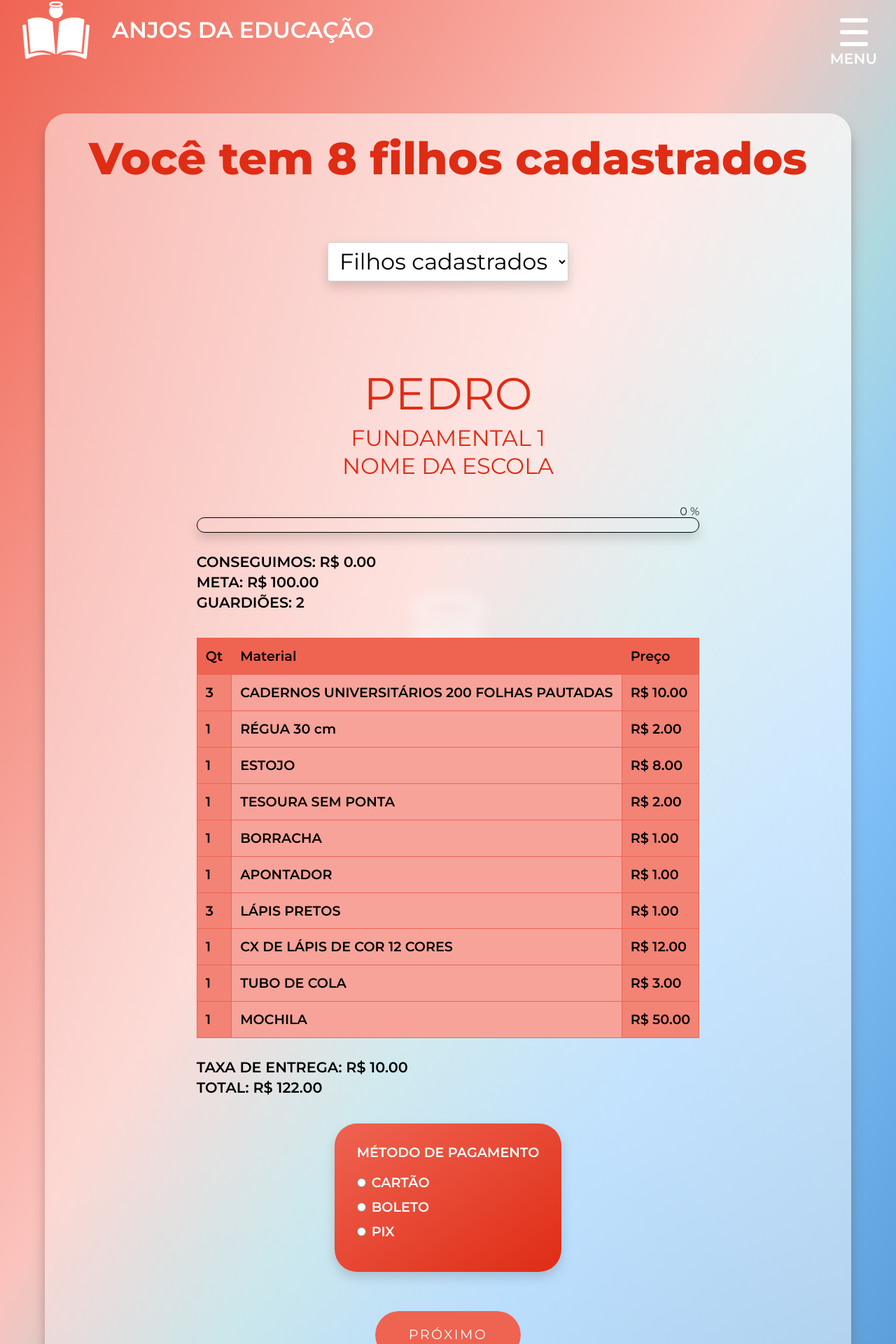
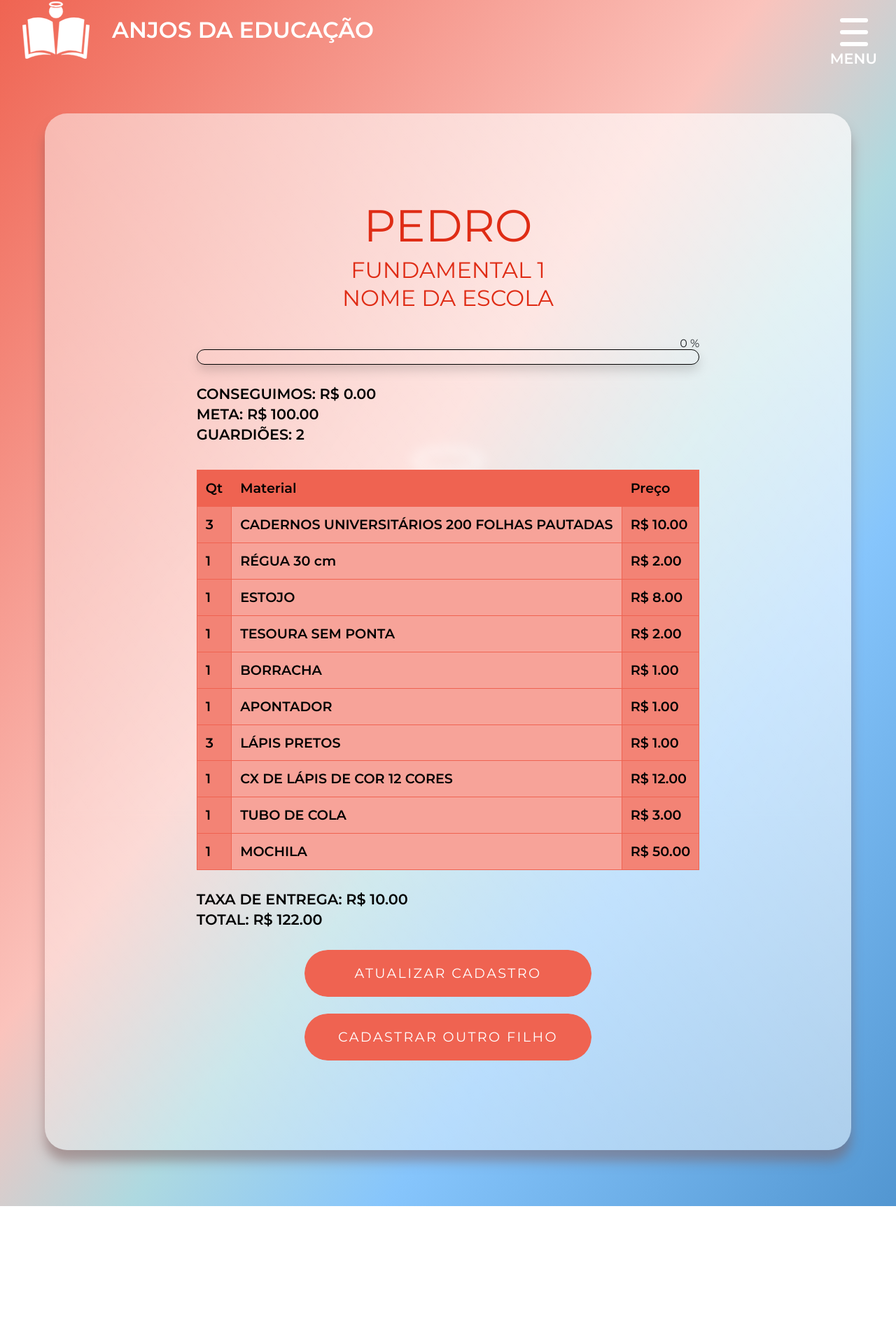
Before and after one commit to bob-mw/anjosDaEducacao, a React (Create React App) app: page /childDetails in a window 1280 px wide. Shown: the part 14-1934 px from the top of the page at 70% size. After the commit the page ends 1737 px from the top, so only its background shows below. Built offline with nearby package versions, Linux system fonts and the light colour scheme.

Commit message:
:package: implemented hook boolean chipInPage. If true this page is chipIn donater. If false this page is childDetails

```diff
--- a/src/Pages/ChildDetails/index.jsx
+++ b/src/Pages/ChildDetails/index.jsx
@@ -1,29 +1,17 @@
-import React from 'react'
-import ChipIn from '../../components/ChipInComponent/'
-import fakeData from '../../data/fakeDbChildrens'
-
-import * as S from './styled'
+import React, { useContext, useEffect } from 'react';
+import ChipIn from '../../components/ChipInComponent';
+import context from '../../context/context';
 
 const ChildDetails = () => {
+
+    const { chipInPage, setChipInPage } = useContext(context);
+
+    useEffect(() => {
+        setChipInPage(false)
+    }, [chipInPage])
+
     return (
-        <>
-
-            <S.Title>Você tem { fakeData.length } filhos cadastrados</S.Title>
-
-            <S.Label htmlFor="yourChildrens">
-
-                <S.Select name="yourChildrens" id="yourChildrens">
-                    <option value="" selected disabled>Filhos cadastrados</option>
-                    {
-                        fakeData.map((child, index) => (
-                            <option key={index} value={child.name}>{child.name}</option>
-                        ))
-                    }
-                </S.Select>
-            </S.Label>
-
-            <ChipIn/>
-        </>
+        <ChipIn/>
     )
 }
 
--- a/src/Pages/ChipIn.jsx
+++ b/src/Pages/ChipIn.jsx
@@ -1,7 +1,15 @@
-import React from 'react'
-import ChipIn from '../components/ChipInComponent'
+import React, { useContext, useEffect } from 'react';
+import ChipIn from '../components/ChipInComponent';
+import context from '../context/context';
 
 const ChipInPage = () => {
+
+    const { chipInPage, setChipInPage } = useContext(context);
+
+    useEffect(() => {
+        setChipInPage(true)
+    }, [chipInPage])
+
     return (
         <ChipIn/>
     )
--- a/src/components/ChipInComponent/index.jsx
+++ b/src/components/ChipInComponent/index.jsx
@@ -1,5 +1,6 @@
-import React from 'react';
+import React, { useContext } from 'react';
 import dataFake from '../../data/fakeDbChildrens';
+import context from  '../../context/context'
 
 import * as S from './styled';
 
@@ -7,11 +8,14 @@ const ChipIn = () => {
 
     const children = dataFake[0];
 
+    const { chipInPage } = useContext(context);
+
     const SHIPPING_VALUE = 10;
 
     const materials = children.materials.map((material) => (material.price * material.amount))
 
     const totalPrice = materials.reduce((acc, price) => acc + price);
+
 
     return (
         <S.Container>
@@ -74,7 +78,7 @@ const ChipIn = () => {
                 <S.Details>Total: R$ {(totalPrice + SHIPPING_VALUE).toFixed(2)} </S.Details>
 
 
-                <S.PaymentMethodContainer>
+                    {(chipInPage) && ( <S.PaymentMethodContainer>
                     <S.Subtitle>Método de Pagamento</S.Subtitle>
                     <S.RadioContainer>
 
@@ -95,10 +99,13 @@ const ChipIn = () => {
 
                     </S.RadioContainer>
 
-                </S.PaymentMethodContainer>
+                </S.PaymentMethodContainer>) }
+
             </S.DetailsContainer>
 
-            <S.Button href="/paymentForm">Próximo</S.Button>
+            {
+                (chipInPage) ? (<S.Button href="/paymentForm">Próximo</S.Button>) : (<div><S.Button href="#">Atualizar Cadastro</S.Button><S.Button href="/parent">Cadastrar outro filho</S.Button></div>)
+            }
 
         </S.Container>
     )
--- a/src/components/ChipInComponent/styled.jsx
+++ b/src/components/ChipInComponent/styled.jsx
@@ -136,7 +136,9 @@ export const Button = styled.a`
 	letter-spacing: .15rem;
 	transition: all .3s;
 
-    display: inline-block;
+    display: flex;
+    justify-content: center;
+    align-items: center;
 	padding: 1.5rem 3rem;
     margin-top: 1.5rem;
 	border-radius: 2rem;
--- a/src/components/MaterialsList/index.jsx
+++ b/src/components/MaterialsList/index.jsx
@@ -1,4 +1,4 @@
-import React, { useContext, useEffect } from 'react'
+import React, { useContext, useEffect, useState } from 'react'
 import { EF, F1, F2, EM } from '../../data/materialsList'
 import context from '../../context/context'
 
@@ -16,7 +16,6 @@ const MaterialsList = () => {
             (teaching === 'F2') && setChildrenRegister({ ...childrenRegister, materials: F2 }) ||
             (teaching === 'EM') && setChildrenRegister({ ...childrenRegister, materials: EM })
     }, [teaching])
-
 
     const list = () => {
         let childrenMaterials = [];
@@ -50,6 +49,8 @@ const MaterialsList = () => {
         );
     }
 
+
+
     return (
         list(teaching)
     )
--- a/src/context/Provider.jsx
+++ b/src/context/Provider.jsx
@@ -12,7 +12,7 @@ function Provider({ children }) {
     const [ registerType, setRegisterType ] = useState('');
     const [ authLogin, setAuthLogin ] = useState({});
     const [ idChipIn, setIdChipIn ] = useState(0);
-    const [ childId, setChildId  ] = useState(0);
+    const [ chipInPage, setChipInPage  ] = useState(false);
 
     const value = {
         formType,
@@ -29,6 +29,8 @@ function Provider({ children }) {
         setAuthLogin,
         idChipIn,
         setIdChipIn,
+        chipInPage,
+        setChipInPage
     };
 
     return(
```
